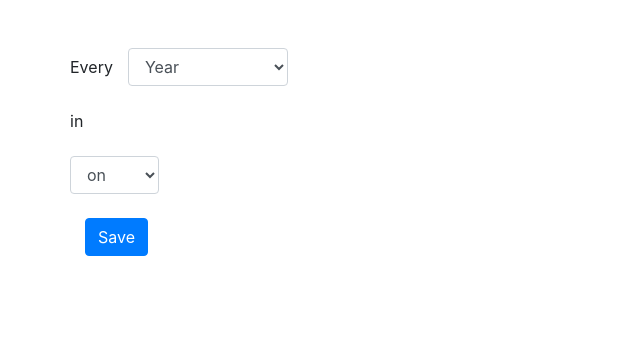
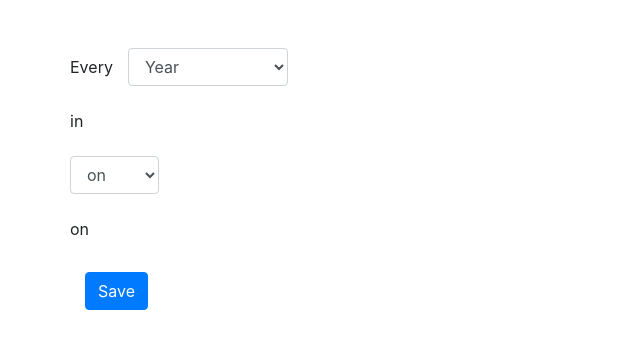
Before and after one commit to MihaxXx/cron-shed-test, a React (Create React App) app: page / in a window 1280 px wide. Shown: the top 348 px of the page, without its empty margins (0-640 px from the left). Built offline with nearby package versions, Linux system fonts and the light colour scheme.

Commit message:
Add weekdays and fix show/hide rows

```diff
--- a/src/App.js
+++ b/src/App.js
@@ -3,10 +3,11 @@ import {useState} from "react";
 function App() {
   const [formData, setFormData] = useState({
     selectedPeriod: "year",
-    selectedMonth: [""],
+    selectedMonth: [],
     monthOption: "on",
-    daysOfMonth: [""],
-    everyNthDay: ""
+    daysOfMonth: [],
+    everyNthDay: "",
+    selectedDayOfWeek: []
   });
   const handleChange = (event) => {
     const {name, value} = event.target;
@@ -48,8 +49,8 @@ function App() {
                 </select>
               </div>
             </div>
-            {formData.selectedPeriod === "year" &&
-              <div className="form-group row">
+
+            <div className="form-group row" style={{display: formData.selectedPeriod === "year" ? 'flex' : 'none'}}>
               <label className="col-form-label">in</label>
               <div className="col-sm-4">
                 <select className="selectpicker form-control" multiple={true} name="selectedMonth"
@@ -69,9 +70,9 @@ function App() {
                   <option value="12">December</option>
                 </select>
               </div>
-              </div>}
-            {(formData.selectedPeriod === "year" || formData.selectedPeriod === "month") &&
-              <div className="form-group row">
+            </div>
+            <div className="form-group row"
+                 style={{display: (formData.selectedPeriod === "year" || formData.selectedPeriod === "month") ? 'flex' : 'none'}}>
               <div className="col-sm-2-ml-0">
                 <select className="form-control" name="monthOption" value={formData.monthOption}
                         onChange={handleChange}>
@@ -123,8 +124,24 @@ function App() {
               </div>
               <label style={{display: formData.monthOption === "on" ? 'none' : 'block'}}
                      className="col-form-label">days</label>
-              </div>}
-
+            </div>
+            <div className="form-group row"
+                 style={{display: (formData.selectedPeriod === "year" || formData.selectedPeriod === "month" || formData.selectedPeriod === "week") ? 'flex' : 'none'}}>
+              <label className="col-form-label">on</label>
+              <div className="col-sm-4">
+                <select className="selectpicker form-control" multiple={true} name="selectedDayOfWeek"
+                        value={formData.selectedDayOfWeek}
+                        onChange={handleMultipleChange}>
+                  <option value="1">Monday</option>
+                  <option value="2">Tuesday</option>
+                  <option value="3">Wednesday</option>
+                  <option value="4">Thursday</option>
+                  <option value="5">Friday</option>
+                  <option value="6">Saturday</option>
+                  <option value="0">Sunday</option>
+                </select>
+              </div>
+            </div>
             <div className="form-group">
               <button className="btn btn-primary mt-2" type="submit">
                 Save
```
Lines whose indentation alone changed are shown as unchanged.
